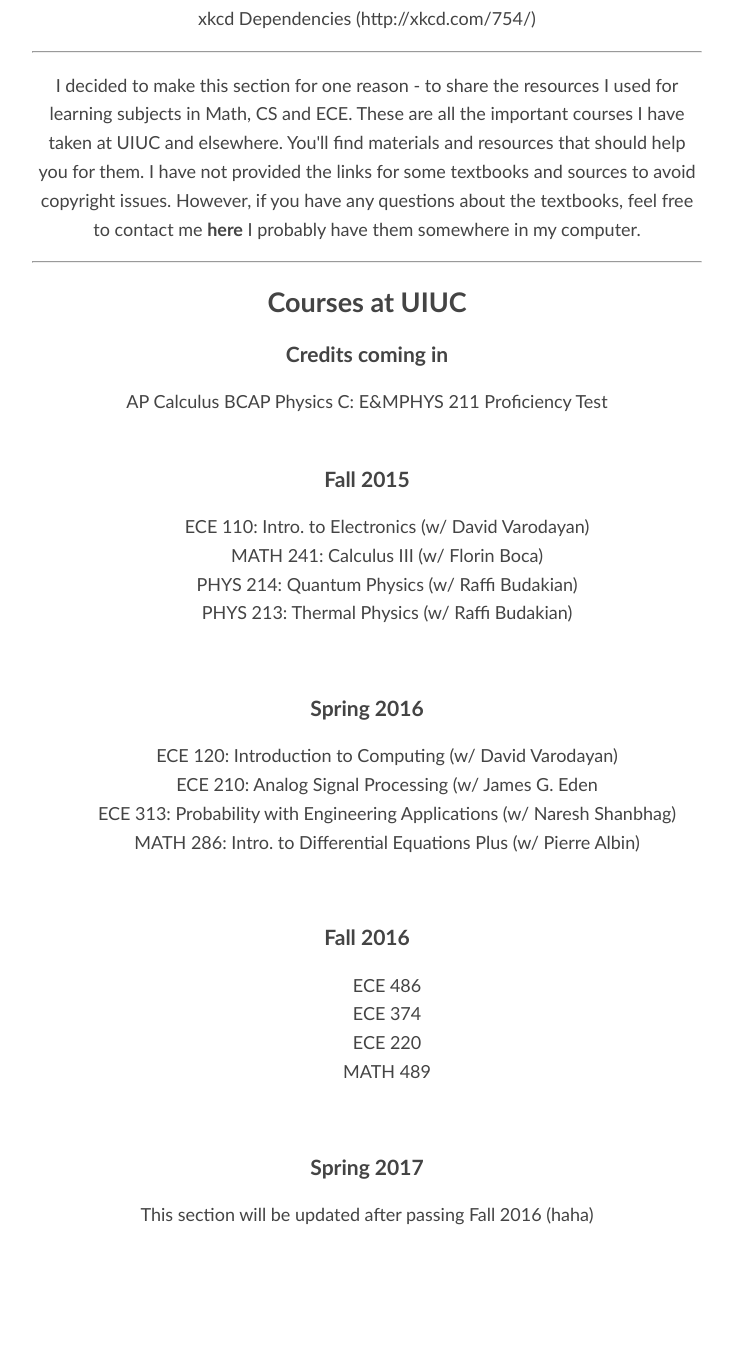
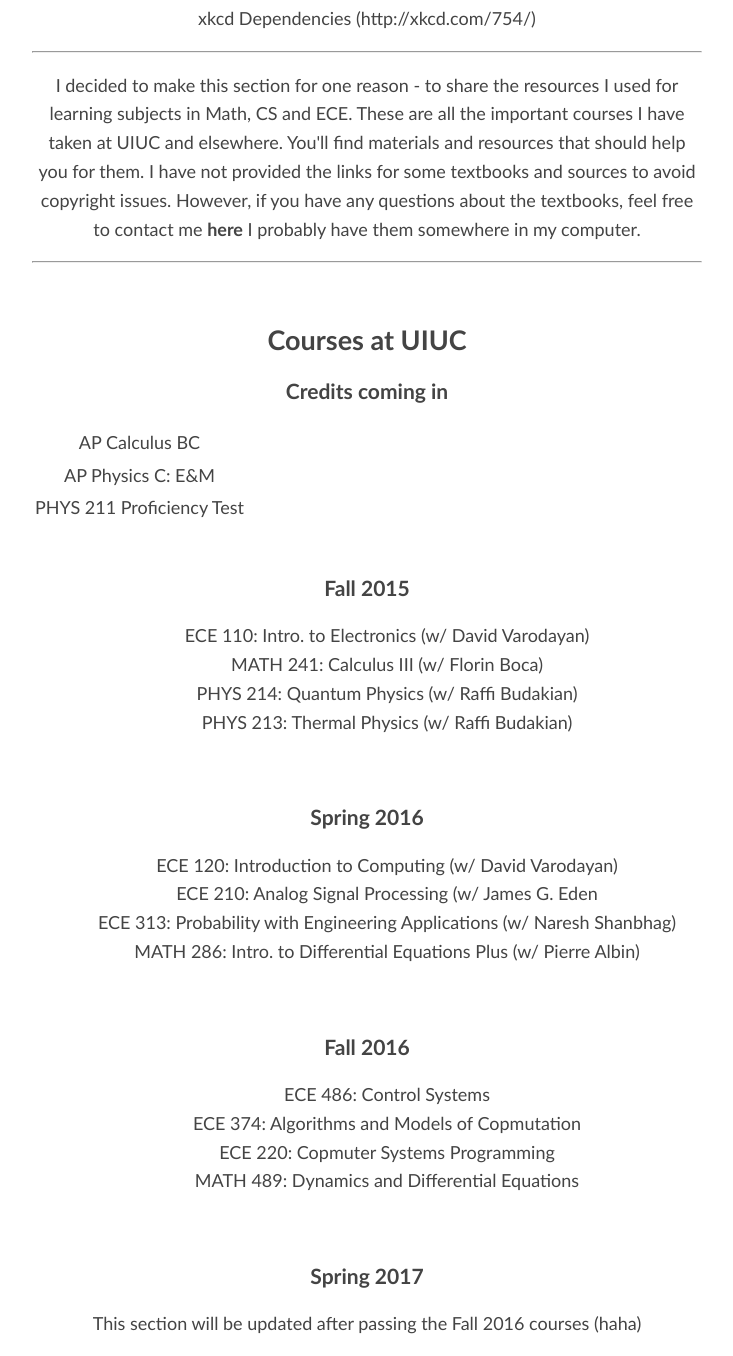
Before and after one commit to akashdeepdeb/akash.github.io, a Jekyll site: the page built from course_material/index.html, in a window 1280 px wide and 1400 px high, scrolled down 314 px, cut to the strip 44-1400 px from the top of the window. Shown: the whole strip, without its empty margins (273-1006 px from the left). Built offline with Jekyll 4.4.1, drawn with Linux system fonts in a browser that asks for light colours; before the commit the page ends 1605 px from its top, so only the background shows below that.

Commit message:
Update index.html

```diff
--- a/course_material/index.html
+++ b/course_material/index.html
@@ -9,9 +9,6 @@ title: course material
   }
   figcaption {
     font-size: 11;
-  }
-  body  {
-    font-family: "optima";
   }
 </style>
 
@@ -26,6 +23,7 @@ title: course material
   I have not provided the links for some textbooks and sources to avoid copyright issues. However, if you have any questions about the textbooks, feel free to contact me <a href = "/contact"><b>here</b></a> I probably have them somewhere in my computer.
 </p>
 <hr>
+<br>
 <h2>
   Courses at UIUC
 </h2>
@@ -33,9 +31,9 @@ title: course material
   Credits coming in
 </h3>
 <table>
-  <tr><a href = "/MATH231">AP Calculus BC</a></tr>
-  <tr><a href = "/PHYS212">AP Physics C: E&M</a></tr>
-  <tr><a href = "/PHYS211">PHYS 211 Proficiency Test</a></tr>
+  <tr><td><a href = "/MATH231">AP Calculus BC</a></td></tr>
+  <tr><td><a href = "/PHYS212">AP Physics C: E&M</a></td></tr>
+  <tr><td><a href = "/PHYS211">PHYS 211 Proficiency Test</a></td></tr>
 </table>
 <br>
 <h3>
@@ -62,13 +60,13 @@ title: course material
   Fall 2016
 </h3>
 <ul>
-  <li><a href = "/ECE486">ECE 486</a></li>
-  <li><a href = "/ECE374">ECE 374</a></li>
-  <li><a href = "/ECE220">ECE 220</a></li>
-  <li><a href = "/MATH489">MATH 489</a></li>
+  <li><a href = "/ECE486">ECE 486: Control Systems</a></li>
+  <li><a href = "/ECE374">ECE 374: Algorithms and Models of Copmutation</a></li>
+  <li><a href = "/ECE220">ECE 220: Copmuter Systems Programming</a></li>
+  <li><a href = "/MATH489">MATH 489: Dynamics and Differential Equations</a></li>
 </ul>
 <br>
 <h3>
   Spring 2017
 </h3>
-<p> This section will be updated after passing Fall 2016 (haha)</p>
+<p> This section will be updated after passing the Fall 2016 courses (haha)</p>
```
